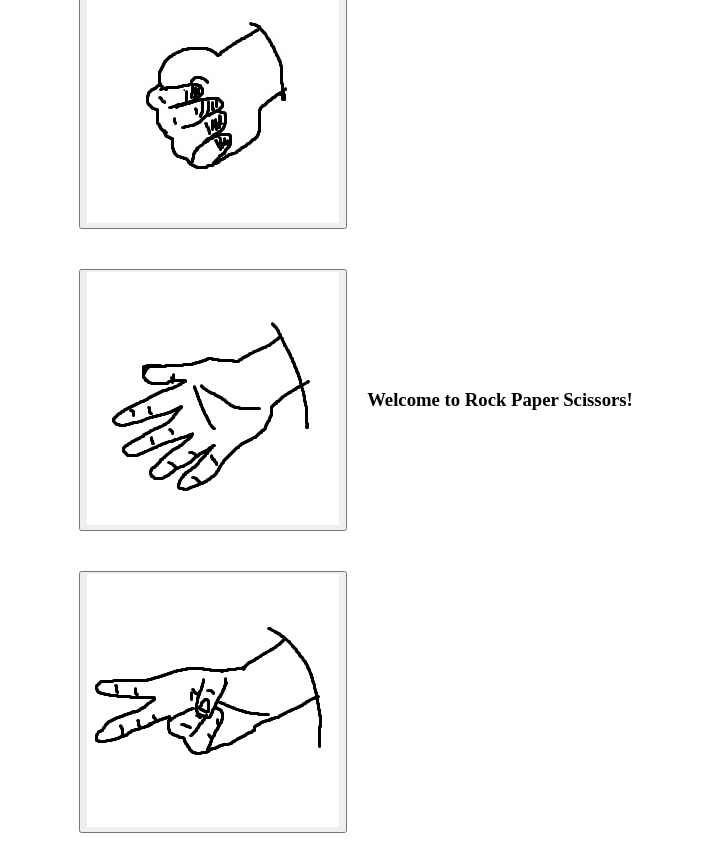
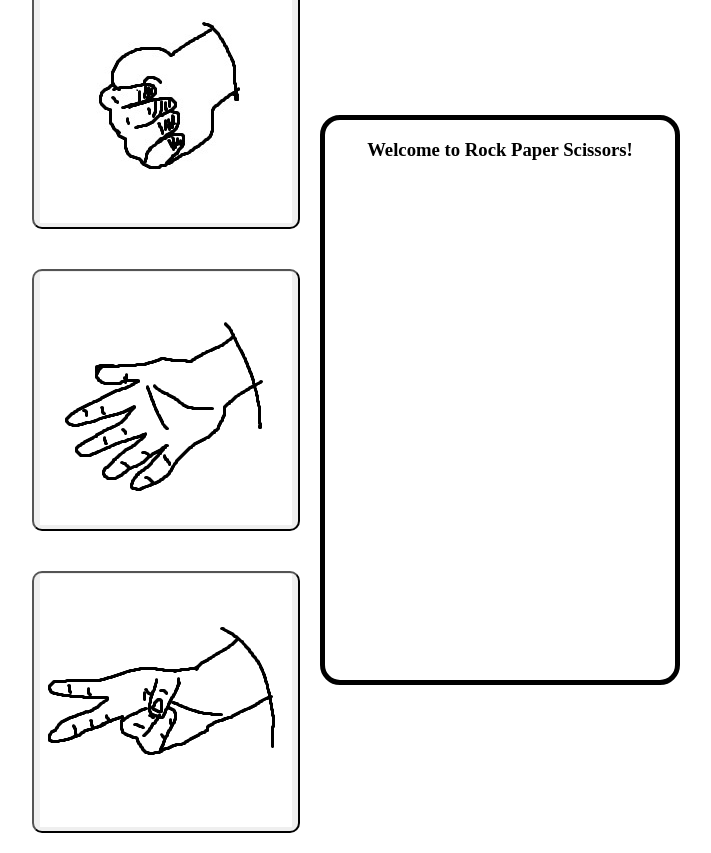
Before and after one commit to tajsharma/RPSgame, a plain HTML site: page index.html in a window 1280 px wide. Shown: the whole page, without its empty margins (294-1005 px from the left). Drawn offline with Linux system fonts and the light colour scheme.

Commit message:
Add styles to results div

```diff
--- a/styles.css
+++ b/styles.css
@@ -18,4 +18,13 @@ html, body{
 
 .options{
     margin: 20px;
+    border-radius: 10px;
 }
+
+.results{
+    width: 350px;
+    height: 70vh;
+    border: 5px solid black;
+    border-radius: 20px;
+    text-align: center;
+}
```
